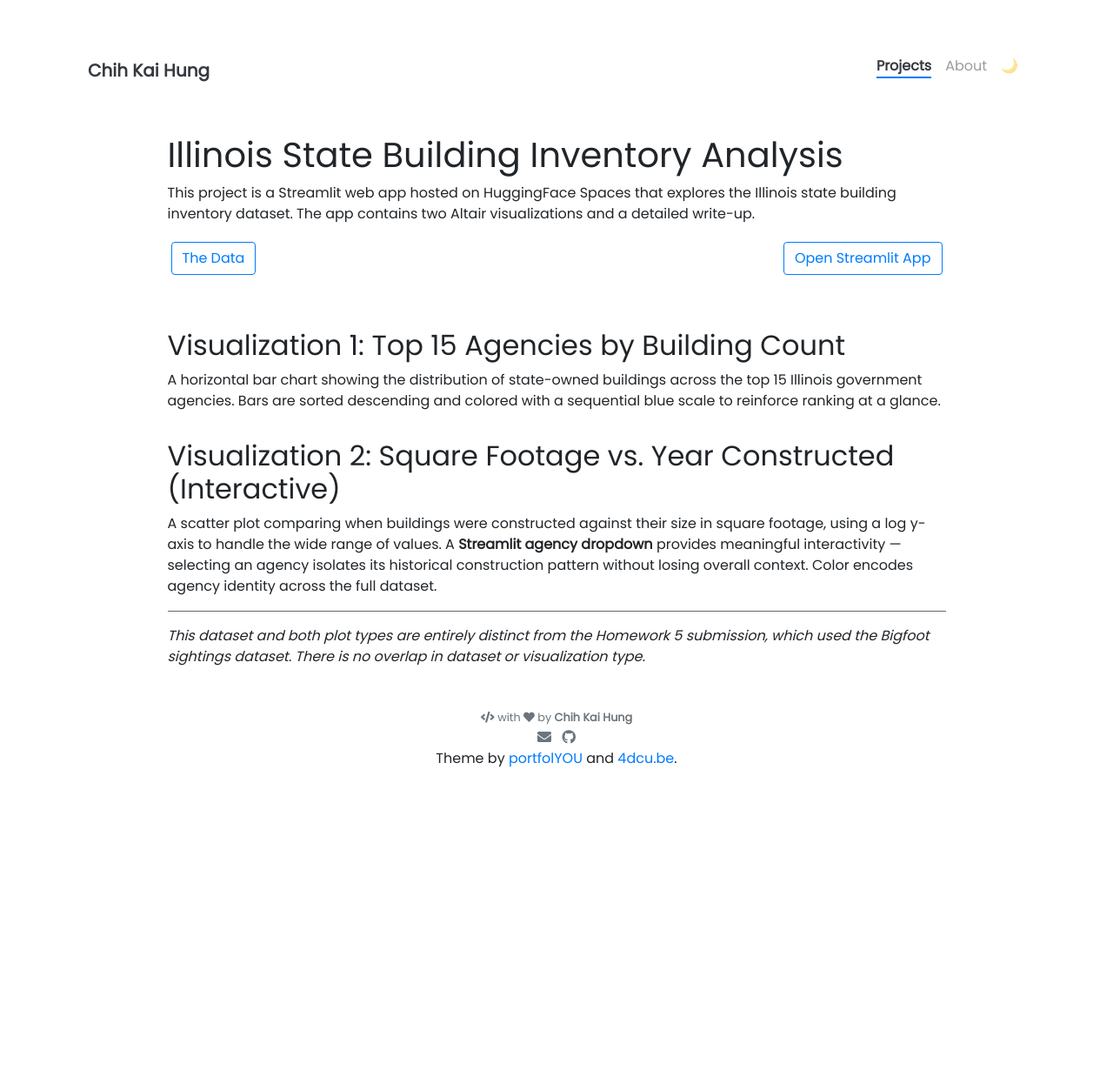
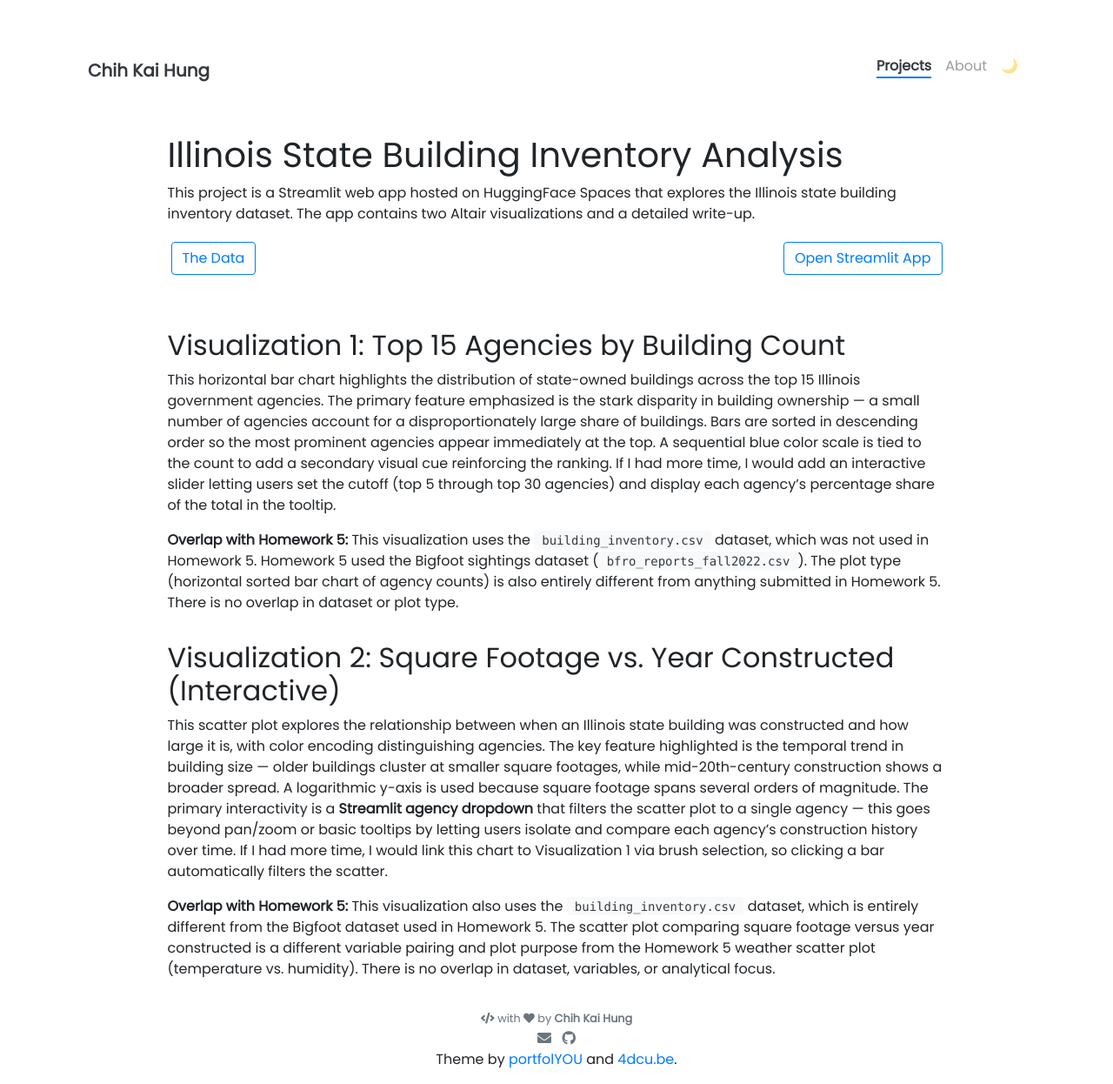
Before and after one commit to Kai-UIUC/Kai-UIUC.github.io, a Jekyll site: the page built from _projects/building_inventory_streamlit.md, in a window 1280 px wide. Shown: the whole page at 87% size. Built offline with Jekyll 4.4.1, drawn with Linux system fonts in a browser that asks for light colours; nearby versions of some CDN libraries; before the commit the page ends 900 px from its top, so only the background shows below that.

Commit message:
Expand Jekyll page with separate HW5 overlap statements per visualization
Co-Authored-By: Claude Sonnet 4.6 <noreply@anthropic.com>

```diff
--- a/_projects/building_inventory_streamlit.md
+++ b/_projects/building_inventory_streamlit.md
@@ -21,12 +21,12 @@ This project is a Streamlit web app hosted on HuggingFace Spaces that explores t
 
 ## Visualization 1: Top 15 Agencies by Building Count
 
-A horizontal bar chart showing the distribution of state-owned buildings across the top 15 Illinois government agencies. Bars are sorted descending and colored with a sequential blue scale to reinforce ranking at a glance.
+This horizontal bar chart highlights the distribution of state-owned buildings across the top 15 Illinois government agencies. The primary feature emphasized is the stark disparity in building ownership — a small number of agencies account for a disproportionately large share of buildings. Bars are sorted in descending order so the most prominent agencies appear immediately at the top. A sequential blue color scale is tied to the count to add a secondary visual cue reinforcing the ranking. If I had more time, I would add an interactive slider letting users set the cutoff (top 5 through top 30 agencies) and display each agency's percentage share of the total in the tooltip.
+
+**Overlap with Homework 5:** This visualization uses the `building_inventory.csv` dataset, which was not used in Homework 5. Homework 5 used the Bigfoot sightings dataset (`bfro_reports_fall2022.csv`). The plot type (horizontal sorted bar chart of agency counts) is also entirely different from anything submitted in Homework 5. There is no overlap in dataset or plot type.
 
 ## Visualization 2: Square Footage vs. Year Constructed (Interactive)
 
-A scatter plot comparing when buildings were constructed against their size in square footage, using a log y-axis to handle the wide range of values. A **Streamlit agency dropdown** provides meaningful interactivity — selecting an agency isolates its historical construction pattern without losing overall context. Color encodes agency identity across the full dataset.
+This scatter plot explores the relationship between when an Illinois state building was constructed and how large it is, with color encoding distinguishing agencies. The key feature highlighted is the temporal trend in building size — older buildings cluster at smaller square footages, while mid-20th-century construction shows a broader spread. A logarithmic y-axis is used because square footage spans several orders of magnitude. The primary interactivity is a **Streamlit agency dropdown** that filters the scatter plot to a single agency — this goes beyond pan/zoom or basic tooltips by letting users isolate and compare each agency's construction history over time. If I had more time, I would link this chart to Visualization 1 via brush selection, so clicking a bar automatically filters the scatter.
 
----
-
-*This dataset and both plot types are entirely distinct from the Homework 5 submission, which used the Bigfoot sightings dataset. There is no overlap in dataset or visualization type.*
+**Overlap with Homework 5:** This visualization also uses the `building_inventory.csv` dataset, which is entirely different from the Bigfoot dataset used in Homework 5. The scatter plot comparing square footage versus year constructed is a different variable pairing and plot purpose from the Homework 5 weather scatter plot (temperature vs. humidity). There is no overlap in dataset, variables, or analytical focus.
```
